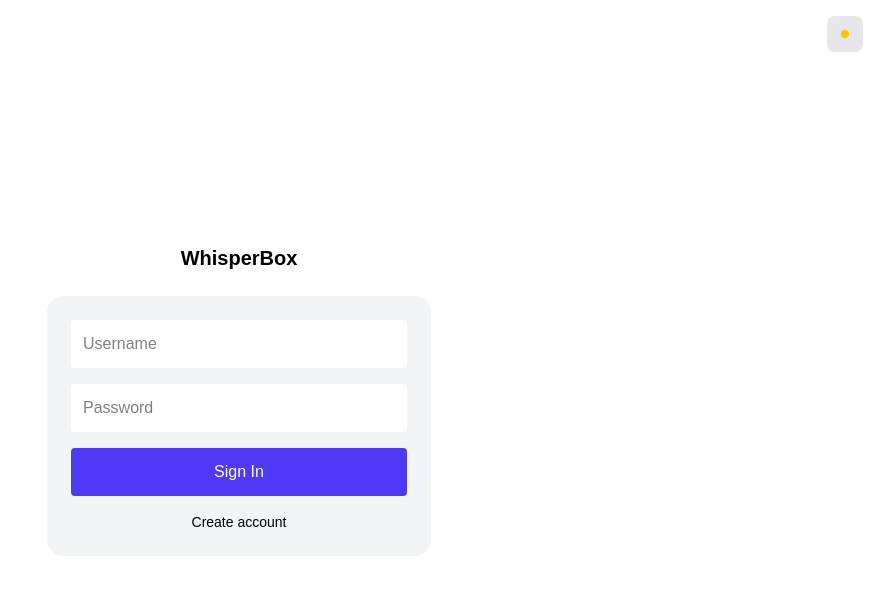
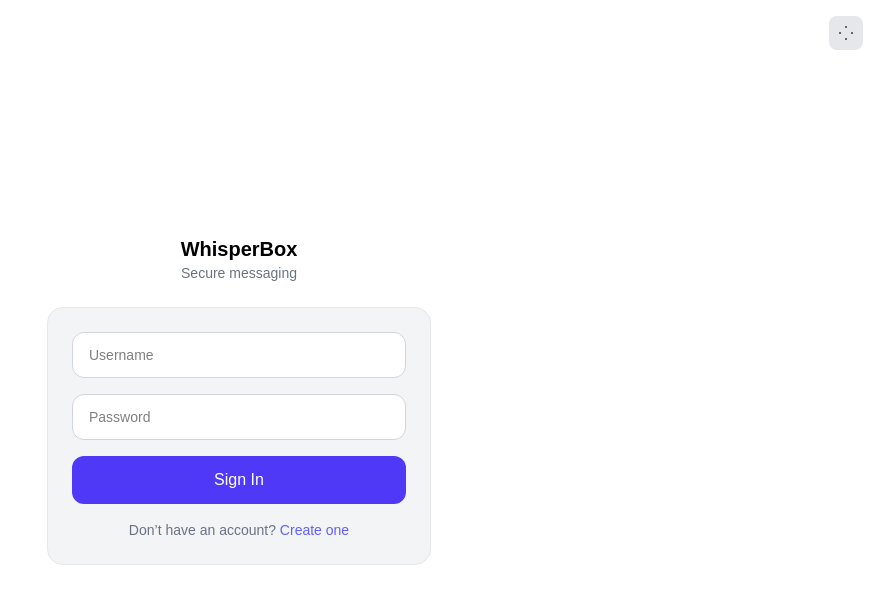
Before and after one commit to dreadhead0/whisperbox, a Next.js app: page /login in a window 1280 px wide. Shown: the top 604 px of the page, without its empty margins (401-1280 px from the left). Built offline with nearby package versions, Linux system fonts and the light colour scheme.

Commit message:
fix: theme and layout

```diff
--- a/src/app/chat/page.tsx
+++ b/src/app/chat/page.tsx
@@ -51,20 +51,13 @@ export default function ChatPage() {
 
   const [searchQuery, setSearchQuery] = useState("");
   const [showSearch, setShowSearch] = useState(false);
-
-  const [sidebarOpen, setSidebarOpen] = useState(false);
   const { results: searchResults, loading: searchLoading } =
     useUserSearch(searchQuery);
 
   const messagesEndRef = useRef<HTMLDivElement>(null);
   const wsRef = useRef<WebSocket | null>(null);
 
-  const [theme, setTheme] = useState<"dark" | "light">("dark");
-
-  const toggleTheme = () => {
-    setTheme((prev) => (prev === "dark" ? "light" : "dark"));
-  };
-
+  // Deduplicated, sorted message list
   const seenIds = new Set<string>();
   const allMessages = [...messages, ...localMessages]
     .filter((m) => {
@@ -84,10 +77,6 @@ export default function ChatPage() {
   useEffect(() => {
     activeUserIdRef.current = activeUserId;
   }, [activeUserId]);
-
-  useEffect(() => {
-    document.documentElement.classList.toggle("dark", theme === "dark");
-  }, [theme]);
 
   /* ── WebSocket ─────────────────────────────────────────────── */
   useEffect(() => {
@@ -160,8 +149,6 @@ export default function ChatPage() {
     setSendError(null);
     setShowSearch(false);
     setSearchQuery("");
-
-    setSidebarOpen(false);
   };
 
   /* ── Logout ─────────────────────────────────────────────────── */
@@ -313,57 +300,11 @@ export default function ChatPage() {
   /* ── UI ─────────────────────────────────────────────────────── */
   return (
     <ProtectedRoute>
-      <div className="h-screen flex bg-white dark:bg-[#0f1117] text-black dark:text-white font-sans antialiased">
+      <div className="h-screen flex bg-[#0f1117] text-white font-sans antialiased">
         {/* ── Sidebar ─────────────────────────────────────────── */}
-        <div
-          className={`
-  fixed md:static z-40
-  w-[80%] max-w-xs h-full
-  bg-white dark:bg-[#141920]
-  border-r border-gray-200 dark:border-white/10
-  transform ${sidebarOpen ? "translate-x-0" : "-translate-x-full"}
-  md:translate-x-0 transition
-`}
-        >
+        <div className="w-72 shrink-0 border-r border-white/10 flex flex-col bg-[#141920]">
           {/* Header */}
-          <div className="flex items-center justify-between p-3 border-b border-gray-200 dark:border-white/10">
-            <button
-              className="md:hidden text-xl"
-              onClick={() => setSidebarOpen((prev) => !prev)}
-            >
-              ☰
-            </button>
-
-            <h2 className="text-sm truncate">
-              {activeUserName || "Select chat"}
-            </h2>
-
-            <button
-              onClick={toggleTheme}
-              className="p-2 rounded-lg bg-gray-200 dark:bg-white/10"
-            >
-              {theme === "dark" ? (
-                // Sun (filled)
-                <svg viewBox="0 0 24 24" className="w-5 h-5 fill-yellow-400">
-                  <circle cx="12" cy="12" r="5" />
-                  <g stroke="currentColor" strokeWidth="2">
-                    <line x1="12" y1="1" x2="12" y2="4" />
-                    <line x1="12" y1="20" x2="12" y2="23" />
-                    <line x1="4.22" y1="4.22" x2="6.34" y2="6.34" />
-                    <line x1="17.66" y1="17.66" x2="19.78" y2="19.78" />
-                    <line x1="1" y1="12" x2="4" y2="12" />
-                    <line x1="20" y1="12" x2="23" y2="12" />
-                    <line x1="4.22" y1="19.78" x2="6.34" y2="17.66" />
-                    <line x1="17.66" y1="6.34" x2="19.78" y2="4.22" />
-                  </g>
-                </svg>
-              ) : (
-                // Moon (filled)
-                <svg viewBox="0 0 24 24" className="w-5 h-5 fill-indigo-400">
-                  <path d="M21 12.79A9 9 0 1111.21 3c0 .34.02.67.05 1A7 7 0 0021 12.79z" />
-                </svg>
-              )}
-            </button>
+          <div className="px-4 pt-5 pb-3 border-b border-white/10">
             <div className="flex items-center justify-between mb-4">
               <div className="flex items-center gap-2">
                 <div className="w-8 h-8 rounded-lg bg-indigo-500/20 flex items-center justify-center">
--- a/src/app/login/page.tsx
+++ b/src/app/login/page.tsx
@@ -1,25 +1,38 @@
+// src/app/login/page.tsx
+
 "use client";
 
-import { useState } from "react";
+import { useState, useEffect } from "react";
 import { apiFetch } from "@/src/lib/api";
 import { deriveKey, base64ToUint8, unwrapPrivateKey } from "@/src/crypto/keys";
 import { setSession, setPrivateKey } from "@/src/auth/session";
 import { useRouter } from "next/navigation";
 import Link from "next/link";
-import { useTheme } from "@/src/hooks/useTheme";
 
 export default function LoginPage() {
   const [username, setUsername] = useState("");
   const [password, setPassword] = useState("");
   const [loading, setLoading] = useState(false);
   const [error, setError] = useState<string | null>(null);
+  const [theme, setTheme] = useState<"dark" | "light">("dark");
 
-  const { theme, toggleTheme } = useTheme();
   const router = useRouter();
+
+  useEffect(() => {
+    const stored = localStorage.getItem("theme") as "dark" | "light" | null;
+    if (stored) setTheme(stored);
+  }, []);
+
+  useEffect(() => {
+    document.documentElement.classList.toggle("dark", theme === "dark");
+    localStorage.setItem("theme", theme);
+  }, [theme]);
+
+  const toggleTheme = () =>
+    setTheme((prev) => (prev === "dark" ? "light" : "dark"));
 
   const handleLogin = async () => {
     if (!username.trim() || !password) return;
-
     try {
       setLoading(true);
       setError(null);
@@ -51,40 +64,42 @@ export default function LoginPage() {
 
   return (
     <div className="min-h-screen flex items-center justify-center bg-white dark:bg-[#0f1117] text-black dark:text-white p-4 relative">
-      {/* THEME */}
+      {/* Theme Toggle */}
       <button
         onClick={toggleTheme}
         className="absolute top-4 right-4 p-2 rounded-lg bg-gray-200 dark:bg-white/10"
       >
-        {theme === "dark" ? (
-          <svg viewBox="0 0 24 24" className="w-5 h-5 fill-yellow-400">
-            <circle cx="12" cy="12" r="5" />
-          </svg>
-        ) : (
-          <svg viewBox="0 0 24 24" className="w-5 h-5 fill-indigo-400">
-            <path d="M21 12.79A9 9 0 1111.21 3" />
-          </svg>
-        )}
+        <svg
+          width="18"
+          height="18"
+          viewBox="0 0 24 24"
+          stroke="currentColor"
+          fill="none"
+        >
+          <path strokeWidth="2" d="M12 3v2m0 14v2m9-9h-2M5 12H3" />
+        </svg>
       </button>
 
-      {/* FORM */}
       <div className="w-full max-w-sm">
-        <div className="text-center mb-6">
-          <h1 className="text-xl font-semibold">WhisperBox</h1>
+        <div className="flex flex-col items-center mb-6 text-center">
+          <h1 className="text-lg sm:text-xl font-semibold">WhisperBox</h1>
+          <p className="text-gray-500 dark:text-white/40 text-sm">
+            Secure messaging
+          </p>
         </div>
 
-        <div className="bg-gray-100 dark:bg-[#141920] rounded-2xl p-6 space-y-4">
+        <div className="bg-gray-100 dark:bg-[#141920] border border-gray-200 dark:border-white/10 rounded-2xl p-4 sm:p-6 space-y-4">
           <input
             placeholder="Username"
-            className="w-full p-3 rounded bg-white dark:bg-white/5"
+            className="w-full px-4 py-3 rounded-xl bg-white dark:bg-white/5 border border-gray-300 dark:border-white/10 text-sm"
             value={username}
             onChange={(e) => setUsername(e.target.value)}
           />
 
           <input
+            placeholder="Password"
             type="password"
-            placeholder="Password"
-            className="w-full p-3 rounded bg-white dark:bg-white/5"
+            className="w-full px-4 py-3 rounded-xl bg-white dark:bg-white/5 border border-gray-300 dark:border-white/10 text-sm"
             value={password}
             onChange={(e) => setPassword(e.target.value)}
           />
@@ -93,13 +108,17 @@ export default function LoginPage() {
 
           <button
             onClick={handleLogin}
-            className="w-full bg-indigo-600 py-3 rounded text-white"
+            disabled={loading || !username.trim() || !password}
+            className="w-full py-3 rounded-xl bg-indigo-600 text-white"
           >
             {loading ? "Signing in..." : "Sign In"}
           </button>
 
-          <p className="text-center text-sm">
-            <Link href="/register">Create account</Link>
+          <p className="text-center text-xs sm:text-sm text-gray-500 dark:text-white/30">
+            Don’t have an account?{" "}
+            <Link href="/register" className="text-indigo-500">
+              Create one
+            </Link>
           </p>
         </div>
       </div>
--- a/src/app/page.tsx
+++ b/src/app/page.tsx
@@ -1,3 +1,5 @@
+// src/app/page.tsx
+
 "use client";
 
 import { useRouter } from "next/navigation";
--- a/src/app/register/page.tsx
+++ b/src/app/register/page.tsx
@@ -1,3 +1,5 @@
+// src/app/register/page.tsx
+
 "use client";
 
 import { useState, useEffect } from "react";
--- a/src/app/users/page.tsx
+++ b/src/app/users/page.tsx
@@ -1,3 +1,5 @@
+// src/app/users/page.tsx
+
 "use client";
 
 import { useState } from "react";
@@ -26,27 +28,18 @@ export default function UsersPage() {
           onClick={toggleTheme}
           className="p-2 rounded-lg bg-gray-200 dark:bg-white/10"
         >
-          {theme === "dark" ? (
-            // Sun (filled)
-            <svg viewBox="0 0 24 24" className="w-5 h-5 fill-yellow-400">
-              <circle cx="12" cy="12" r="5" />
-              <g stroke="currentColor" strokeWidth="2">
-                <line x1="12" y1="1" x2="12" y2="4" />
-                <line x1="12" y1="20" x2="12" y2="23" />
-                <line x1="4.22" y1="4.22" x2="6.34" y2="6.34" />
-                <line x1="17.66" y1="17.66" x2="19.78" y2="19.78" />
-                <line x1="1" y1="12" x2="4" y2="12" />
-                <line x1="20" y1="12" x2="23" y2="12" />
-                <line x1="4.22" y1="19.78" x2="6.34" y2="17.66" />
-                <line x1="17.66" y1="6.34" x2="19.78" y2="4.22" />
-              </g>
-            </svg>
-          ) : (
-            // Moon (filled)
-            <svg viewBox="0 0 24 24" className="w-5 h-5 fill-indigo-400">
-              <path d="M21 12.79A9 9 0 1111.21 3c0 .34.02.67.05 1A7 7 0 0021 12.79z" />
-            </svg>
-          )}
+          <svg
+            width="18"
+            height="18"
+            viewBox="0 0 24 24"
+            stroke="currentColor"
+            fill="none"
+          >
+            <path
+              strokeWidth="2"
+              d="M12 3v2m0 14v2m9-9h-2M5 12H3m15.36 6.36l-1.42-1.42M7.05 7.05 5.64 5.64m12.72 0-1.42 1.41M7.05 16.95l-1.41 1.41"
+            />
+          </svg>
         </button>
       </div>
 
```
